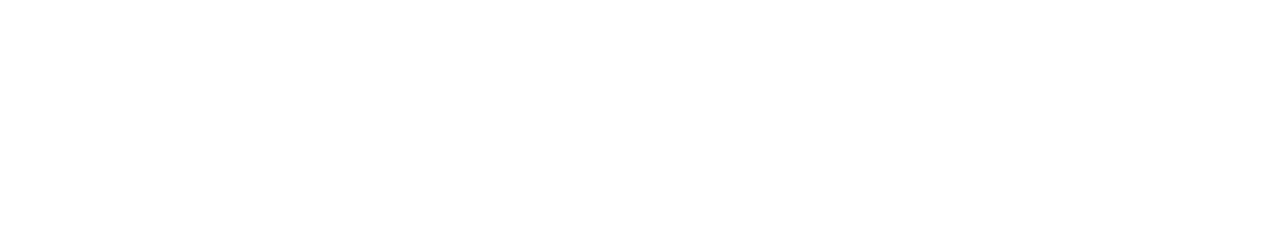
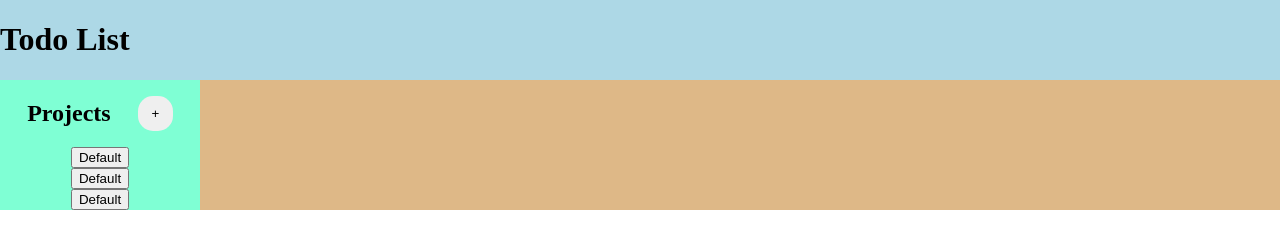
Before and after one commit to David-Portugal-Ferreira/todo-list, a website built with webpack: page src/index.html in a window 1280 px wide. Built offline with nearby package versions, Linux system fonts and the light colour scheme.

Commit message:
Add dom manipulation module and display dummy projects on side bar

```diff
--- /dev/null
+++ b/src/index.css
@@ -0,0 +1,46 @@
+body {
+    margin: 0;
+    padding: 0;
+}
+
+.wrapper {
+    background-color: antiquewhite;
+    display: flex;
+    flex-direction: column;
+}
+
+.header {
+    background-color: lightblue;
+}
+
+.user-interface {
+    display: flex;
+}
+
+.sidebar {
+    width: 200px;
+    background-color: aquamarine;
+}
+
+.sidebar-content {
+    display: flex;
+    flex-direction: column;
+    align-items: center;
+}
+
+.add-project {
+    display: flex;
+    justify-content:space-evenly ;
+    align-items: center;
+}
+.btn-add-project {
+    width: 35px;
+    height: 35px;
+    border-radius: 15px;
+    border-style: none;
+}
+
+.content {
+    width: calc(100% - 200px);
+    background-color: burlywood;
+}
--- a/src/index.html
+++ b/src/index.html
@@ -6,6 +6,22 @@
     <title>Todo List</title>
 </head>
 <body>
-
+    <div class="wrapper">
+        <div class="header">
+            <h1>Todo List</h1>
+        </div>
+        <div class="user-interface">
+            <div class="sidebar">
+                <div class="add-project">
+                    <h2>Projects</h2>
+                    <button class="btn-add-project">+</button>
+                </div>
+                <div class="sidebar-content">
+                </div>
+            </div>
+            <div class="content">
+            </div>
+        </div>
+    </div>
 </body>
 </html>
--- a/src/index.js
+++ b/src/index.js
@@ -0,0 +1,38 @@
+import './index.css'
+
+import { Todo } from './modules/todos'
+import { Project } from './modules/projects'
+import * as dom from './modules/dom-manipulation'
+
+
+const projects = [];
+const defaultProject = new Project('Default');
+
+
+
+projects.push(defaultProject);
+const defaultProject2 = new Project('Default');
+projects.push(defaultProject2);
+const defaultProject3 = new Project('Default');
+projects.push(defaultProject3);
+
+console.log(projects)
+
+
+
+
+
+renderProjects();
+
+function renderProjects() {
+    projects.forEach((element, index) => {
+        let projButton = dom.createButton();
+        projButton.innerText = element.name;
+        elementEvent(projButton, 'click', () => alert('clicou' + index));
+        dom.sidebarContent.appendChild(projButton);
+    })
+}
+
+function elementEvent(element, action, func) {
+    dom.bindEvent(element, action, func);
+}
--- /dev/null
+++ b/src/modules/dom-manipulation.js
@@ -0,0 +1,30 @@
+const wrapper = document.querySelector('.wrapper');
+const sidebarContent = document.querySelector('.sidebar-content');
+const content = document.querySelector('.content');
+
+function createDiv() {
+    const div = document.createElement('div');
+    return div;
+}
+
+function createPhara() {
+    const phara = document.createElement('p');
+    return phara;
+}
+
+function createButton() {
+    const button = document.createElement('button');
+    return button;
+}
+
+
+function bindEvent (element, action, func) {
+    return element.addEventListener(action, func)
+}
+
+
+
+
+
+
+export { wrapper, sidebarContent, content, createDiv, createPhara, createButton, bindEvent }
--- a/src/modules/projects.js
+++ b/src/modules/projects.js
@@ -0,0 +1,17 @@
+class Project {
+    items = [];
+
+    constructor(name) {
+        this.name = name;
+    }
+
+    addToProject (data) {
+        this.items.push(data);
+    }
+
+    getProject (index) {
+        return this.items[index];
+    }
+}
+
+export { Project }
```
Also changed, not shown: src/modules/domManipulation.js (deleted).
